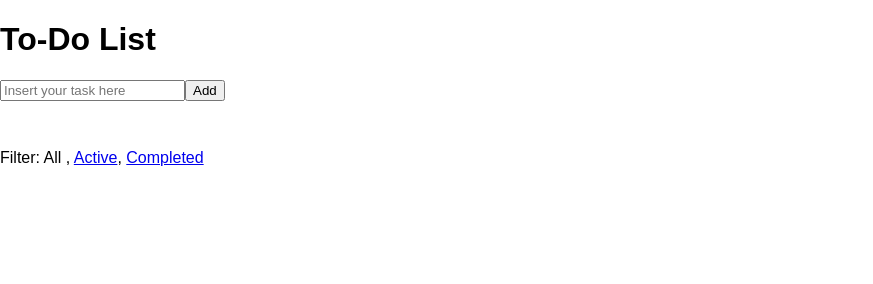
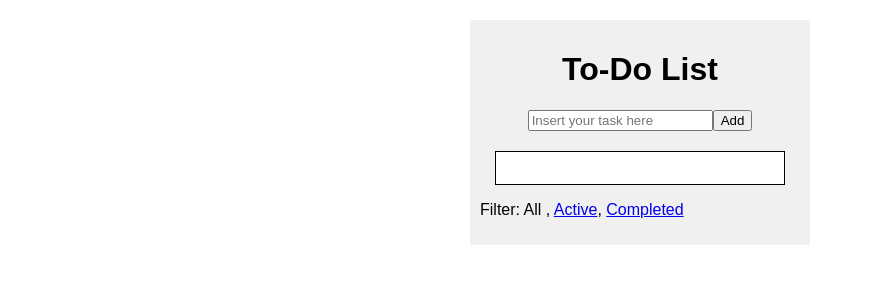
Before and after one commit to rhobernardi/todo-list, a React app: page / in a window 1280 px wide. Shown: the whole page, without its empty margins (0-873 px from the left). Built offline with nearby package versions, Linux system fonts and the light colour scheme.

Commit message:
app redesigned

```diff
--- a/src/style/TodoApp.scss
+++ b/src/style/TodoApp.scss
@@ -18,14 +18,38 @@ $backgroud-color: rgb(240, 240, 240);
 
 .todolist-container {
     margin: auto;
+    text-align: center;
+    width: 25%;
     &:hover {
         cursor: context-menu;
     }
+    background-color: $backgroud-color;
+    padding: 10px;
+    margin-top: 20px;
     // @include border-test($lagoon-blue);
 }
 
 .item-container {
     @include flex-column;
+    background-color: white;
+    width: 90%;
+    margin: auto;
+    border: 1px solid black;
+    margin-top: 20px;
+    // @include border-test($lagoon-blue);
+
+    p {
+        width: 100%;
+        // @include border-test($lagoon-blue);
+    }
+
+    .item-button {
+        @include flex-row;
+
+        button {
+            margin: 15px;
+        }
+    }
 }
 
  .options-container {
```
Also changed, not shown: src/style/TodoApp.css, 1 other file.
